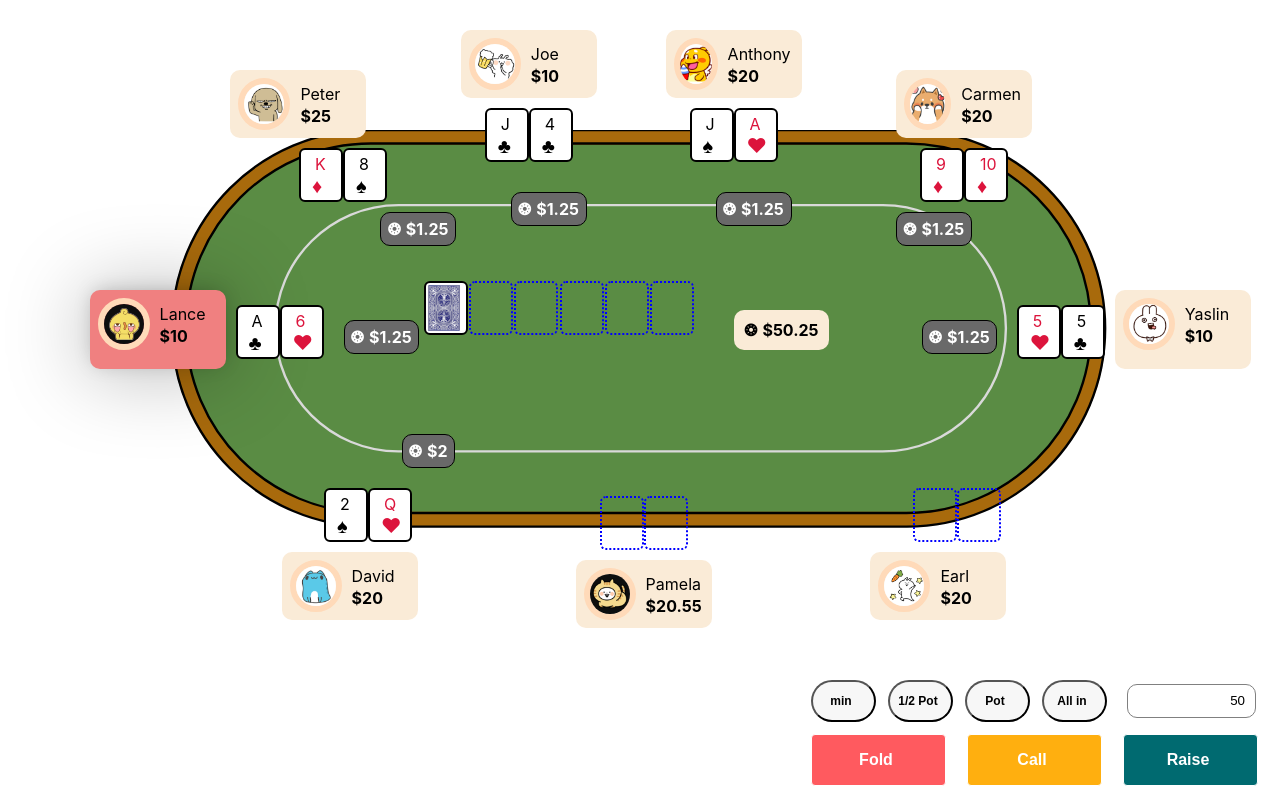
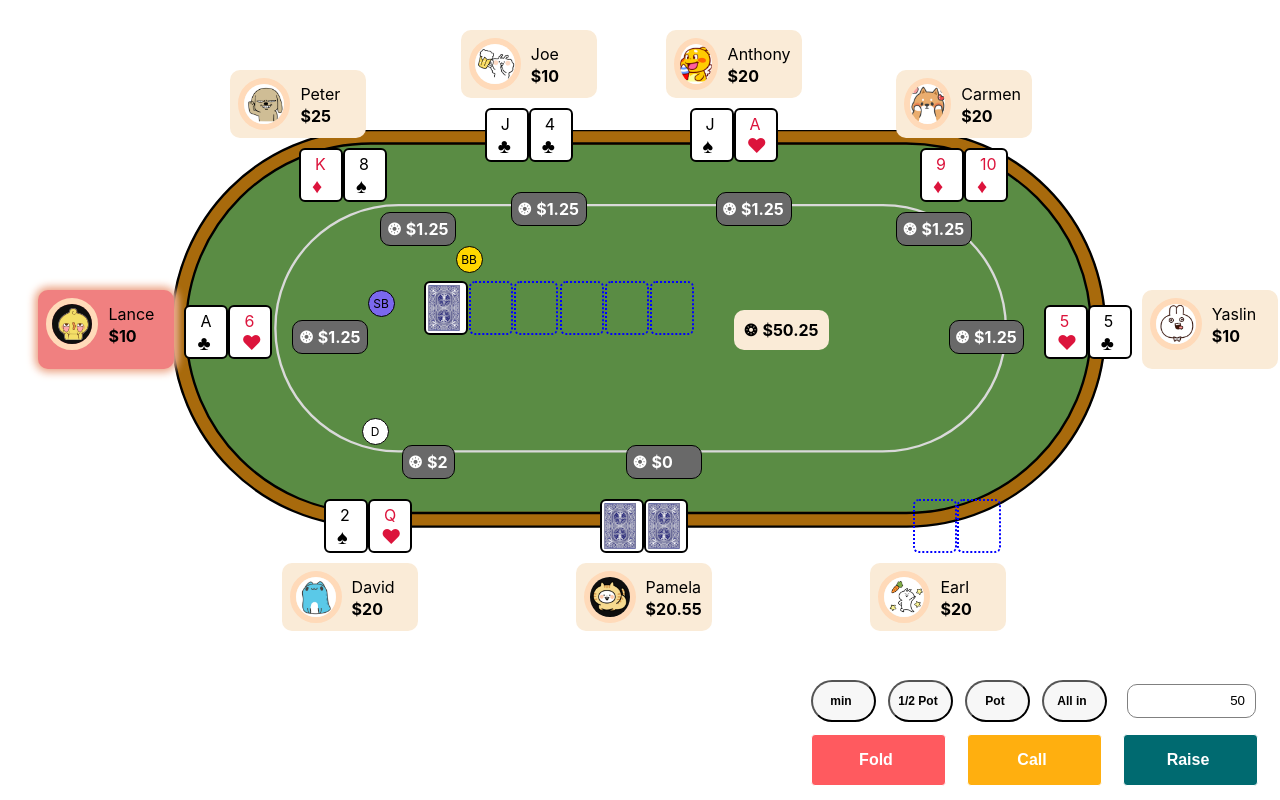
Before and after one commit to pamelatao12/avalon, a React (Create React App) app in the folder web/: page /play in a window 1280 px wide. Built offline with nearby package versions, Linux system fonts and the light colour scheme.

Commit message:
added dealer, smallBlind, bigBlind chips to player positions

```diff
--- a/web/src/pages/play/components/table/player.jsx
+++ b/web/src/pages/play/components/table/player.jsx
@@ -1,6 +1,7 @@
 import React, { useState } from "react";
 import styles from "pages/play/components/table/player.module.css";
 import Card from "pages/play/components/table/card";
+import classNames from "classnames";
 
 const Player = ({
   name,
@@ -10,7 +11,10 @@ const Player = ({
   bet,
   cardSet,
   showHand,
-  myTurn
+  myTurn,
+  isDealer,
+  isSmallBlind,
+  isBigBlind
 }) => {
   const [cards, setCards] = useState([
     [cardSet[0][0], cardSet[0][1]],
@@ -21,9 +25,26 @@ const Player = ({
 
   return (
     <div className={styles["playerProfile" + position]}>
+      <div
+        className={classNames(
+          isDealer
+            ? styles.dealerChip
+            : isSmallBlind
+            ? styles.sBChip
+            : isBigBlind
+            ? styles.bBChip
+            : styles.noChip,
+          isDealer || isSmallBlind || isBigBlind
+            ? styles["hasChip" + position]
+            : styles.noChip
+        )}
+      >
+        {isDealer ? "D" : isSmallBlind ? "SB" : isBigBlind ? "BB" : ""}
+      </div>
       <div className={styles["playerBet" + position]} style={style}>
         <span>&#10050;</span>${bet}
       </div>
+
       <div className={styles["playerCards" + position]}>
         {cards.map((card, i) => (
           <Card
--- a/web/src/pages/play/components/table/player.module.css
+++ b/web/src/pages/play/components/table/player.module.css
@@ -1,19 +1,19 @@
 .playerProfile1 {
   position: absolute;
-  top: 78%;
+  top: 72%;
   left: 45%;
 }
 
 .playerProfile2 {
   position: absolute;
-  top: 76%;
+  top: 72%;
   left: 22%;
 }
 
 .playerProfile3 {
   position: absolute;
   top: 40%;
-  left: 7%;
+  left: 3%;
   display: flex;
   flex-direction: row-reverse;
 }
@@ -60,7 +60,7 @@
 
 .playerProfile9 {
   position: absolute;
-  top: 76%;
+  top: 72%;
   left: 68%;
 }
 
@@ -118,6 +118,80 @@
   margin-bottom: 20px;
 }
 
+.dealerChip {
+  border: 1px black solid;
+  width: 25px;
+  height: 25px;
+  text-align: center;
+  border-radius: 50%;
+  font-size: 12px;
+  background-color: white;
+  line-height: 25px;
+}
+
+.sBChip {
+  border: 1px black solid;
+  width: 25px;
+  height: 25px;
+  text-align: center;
+  border-radius: 50%;
+  font-size: 12px;
+  background-color: mediumslateblue;
+  line-height: 25px;
+}
+
+.bBChip {
+  border: 1px black solid;
+  width: 25px;
+  height: 25px;
+  text-align: center;
+  border-radius: 50%;
+  font-size: 12px;
+  background-color: gold;
+  line-height: 25px;
+}
+
+.hasChip1 {
+  margin-left: 5%;
+}
+
+.hasChip2 {
+  margin-left: 80px;
+}
+
+/* .hasChip3 {
+  margin-right: 80px;
+} */
+
+.hasChip4,
+.hasChip5,
+.hasChip6 {
+  margin-left: 100%;
+}
+
+.hasChip7 {
+  margin-top: 8%;
+}
+
+.hasChip8 {
+  margin-top: 20%;
+}
+
+.hasChip9 {
+  margin-left: 30%;
+}
+
+.noChip {
+  border: 1px black solid;
+  width: 25px;
+  height: 25px;
+  text-align: center;
+  border-radius: 50%;
+  font-size: 12px;
+  background-color: coral;
+  visibility: hidden;
+}
+
 .playerCards1,
 .playerCards2,
 .playerCards3,
@@ -168,8 +242,7 @@
   display: flex;
   min-width: 120px;
   max-width: 120px;
-  box-shadow: 0 2px 80px 5px rgba(0, 0, 0, 0.25),
-    0 -2px 20px -5px rgba(0, 0, 0, 0.25);
+  box-shadow: 0 0px 10px 2px darksalmon, 0 0px 10px 2px antiquewhite;
   background-color: lightcoral;
 }
 
--- a/web/src/pages/play/components/table/pokerTable.jsx
+++ b/web/src/pages/play/components/table/pokerTable.jsx
@@ -5,7 +5,19 @@ import Player from "pages/play/components/table/player";
 
 const PokerTable = () => {
   const [players, setPlayers] = useState([
-    ["Pamela", "./yay.jpg", 1, 20.55, 0.0, [["", ""], ["", ""]], false],
+    [
+      "Pamela",
+      "./yay.jpg",
+      1,
+      20.55,
+      0.0,
+      [["A", "HEART"], ["A", "HEART"]],
+      false,
+      false,
+      false,
+      false,
+      false
+    ],
     [
       "David",
       "./yay2.jpg",
@@ -14,6 +26,9 @@ const PokerTable = () => {
       2.0,
       [["2", "SPADE"], ["Q", "HEART"]],
       true,
+      false,
+      true,
+      false,
       false
     ],
     [
@@ -24,7 +39,10 @@ const PokerTable = () => {
       1.25,
       [["A", "CLUB"], ["6", "HEART"]],
       true,
-      true
+      true,
+      false,
+      true,
+      false
     ],
     [
       "Peter",
@@ -34,9 +52,24 @@ const PokerTable = () => {
       1.25,
       [["K", "DIAMOND"], ["8", "SPADE"]],
       true,
+      false,
+      false,
+      false,
+      true
+    ],
+    [
+      "Joe",
+      "./yay5.jpg",
+      5,
+      10.0,
+      1.25,
+      [["J", "CLUB"], ["4", "CLUB"]],
+      true,
+      false,
+      false,
+      false,
       false
     ],
-    ["Joe", "./yay5.jpg", 5, 10.0, 1.25, [["J", "CLUB"], ["4", "CLUB"]], true],
     [
       "Anthony",
       "./yay6.jpg",
@@ -45,6 +78,9 @@ const PokerTable = () => {
       1.25,
       [["J", "SPADE"], ["A", "HEART"]],
       true,
+      false,
+      false,
+      false,
       false
     ],
     [
@@ -55,6 +91,9 @@ const PokerTable = () => {
       1.25,
       [["9", "DIAMOND"], ["10", "DIAMOND"]],
       true,
+      false,
+      false,
+      false,
       false
     ],
     [
@@ -65,9 +104,24 @@ const PokerTable = () => {
       1.25,
       [["5", "HEART"], ["5", "CLUB"]],
       true,
+      false,
+      false,
+      false,
       false
     ],
-    ["Earl", "./yay9.jpg", 9, 20.0, 0, [["", ""], ["", ""]], false, false]
+    [
+      "Earl",
+      "./yay9.jpg",
+      9,
+      20.0,
+      0,
+      [["", ""], ["", ""]],
+      false,
+      false,
+      false,
+      false,
+      false
+    ]
   ]);
 
   const tableAmount = 50.25;
@@ -86,6 +140,9 @@ const PokerTable = () => {
             cardSet={player[5]}
             showHand={player[6]}
             myTurn={player[7]}
+            isDealer={player[8]}
+            isSmallBlind={player[9]}
+            isBigBlind={player[10]}
             key={i}
           />
         ))}
```
